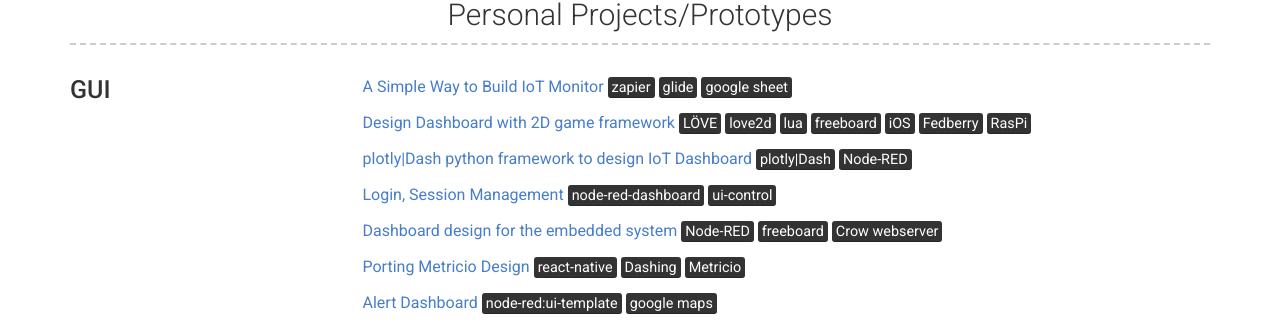
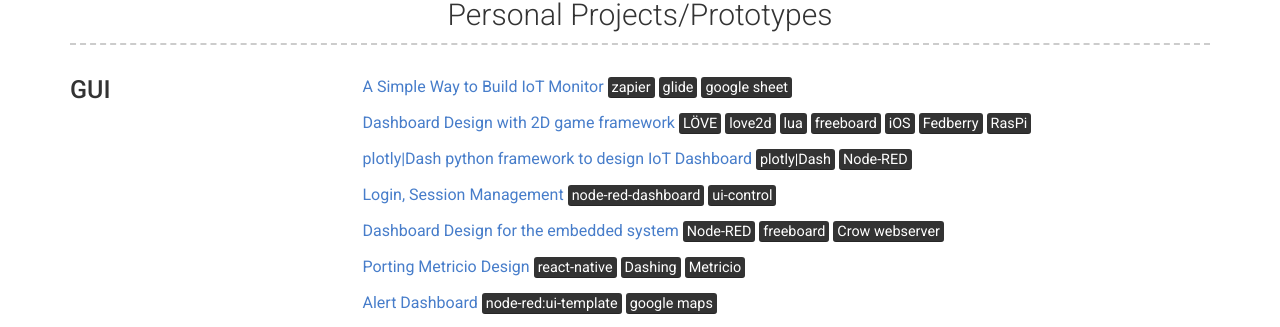
Before and after one commit to phyunsj/phyunsj.github.io, a Jekyll site: the page built from index.md, in a window 1280 px wide and 900 px high. Shown: the part 445-772 px from the top of the window. Built offline with Jekyll 4.4.1, drawn with Linux system fonts in a browser that asks for light colours.

```diff
--- a/_data/projects.yml
+++ b/_data/projects.yml
@@ -5,13 +5,13 @@
   description: | # this will include new lines to allow paragraphs
     [A Simple Way to Build IoT Monitor](https://github.com/phyunsj/simple-way-to-build-iot-monitor)  <mark>zapier</mark> <mark>glide</mark> <mark>google sheet</mark>
 
-    [Design Dashboard with 2D game framework](https://github.com/phyunsj/iot-dashboard-design-with-love2d)  <mark>LÖVE</mark> <mark>love2d</mark> <mark>lua</mark>  <mark>freeboard</mark> <mark>iOS</mark> <mark>Fedberry</mark> <mark>RasPi</mark>
+    [Dashboard Design with 2D game framework](https://github.com/phyunsj/iot-dashboard-design-with-love2d)  <mark>LÖVE</mark> <mark>love2d</mark> <mark>lua</mark>  <mark>freeboard</mark> <mark>iOS</mark> <mark>Fedberry</mark> <mark>RasPi</mark>
 
     [plotly\|Dash python framework to design IoT Dashboard](https://github.com/phyunsj/iot-dashboard-design-with-dash)  <mark>plotly|Dash</mark> <mark>Node-RED</mark>
 
     [Login, Session Management](https://github.com/phyunsj/node-red-dashboard-login) <mark>node-red-dashboard</mark> <mark>ui-control</mark>
 
-    [Dashboard design for the embedded system](https://github.com/phyunsj/embedded-freeboard-dashboard) <mark>Node-RED</mark> <mark>freeboard</mark> <mark>Crow webserver</mark>
+    [Dashboard Design for the embedded system](https://github.com/phyunsj/embedded-freeboard-dashboard) <mark>Node-RED</mark> <mark>freeboard</mark> <mark>Crow webserver</mark>
 
     [Porting Metricio Design](https://github.com/phyunsj/react-native-metricio) <mark>react-native</mark> <mark>Dashing</mark> <mark>Metricio</mark>
 
```
